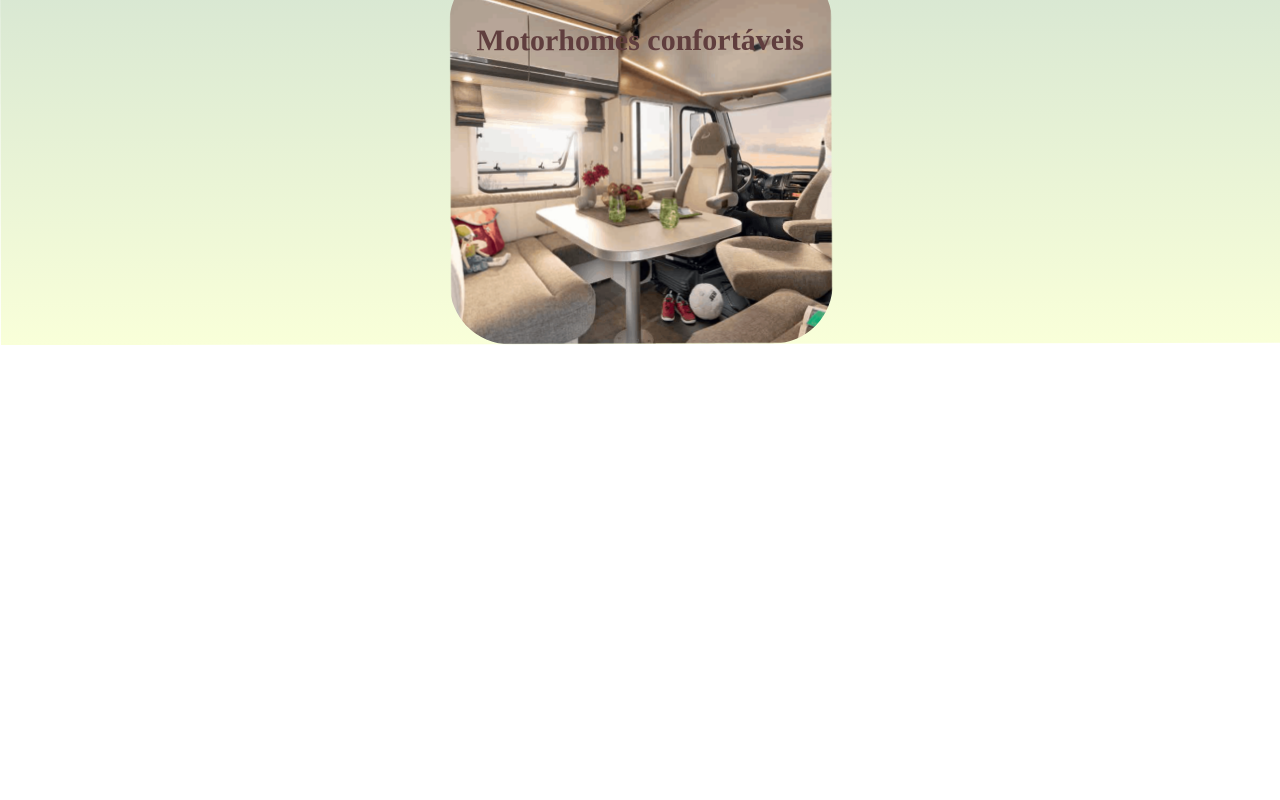
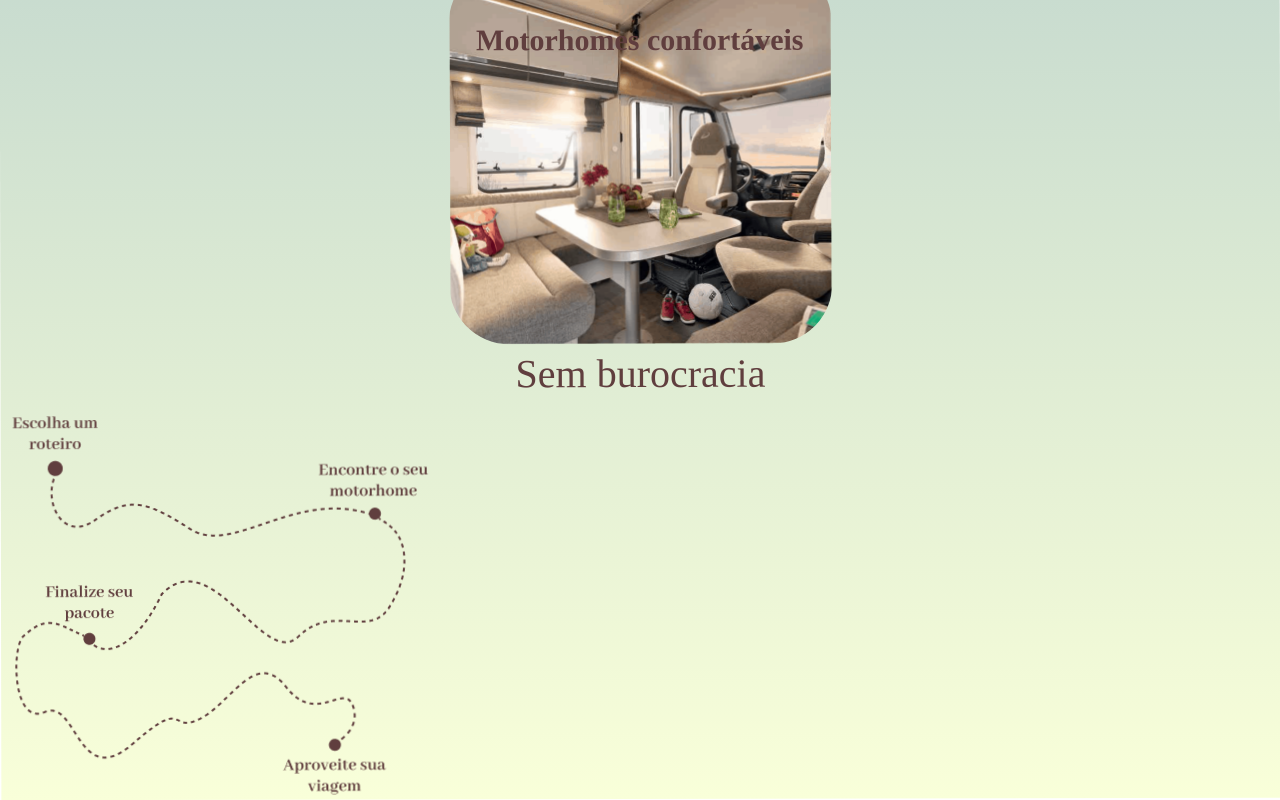
Before and after one commit to SamuelSilvaMelo/motourism, a React (Create React App) app in the folder frontend/: page / in a window 1280 px wide. Shown: the part 1455-2255 px from the top of the page. Before the commit the page ends 1800 px from the top, so only its background shows below. Built offline with nearby package versions, Linux system fonts and the light colour scheme; a web font is replaced by a local one.

Commit message:
feat: add sem burocracia section

```diff
--- a/frontend/src/pages/Main.jsx
+++ b/frontend/src/pages/Main.jsx
@@ -4,6 +4,7 @@ import logo from '../assets/Logo.svg';
 import scrollingIcon from '../assets/scrollingIcon.png';
 import bg1 from '../assets/bg1.png';
 import bg2 from '../assets/bg2.png';
+import bg3 from '../assets/bg3.png';
 import '../styles/Main.css';
 
 const Main = () => (
@@ -30,6 +31,10 @@ const Main = () => (
           <p>Motorhomes confortáveis</p>
         </div>
       </div>
+      <p>Sem burocracia</p>
+      <div className="Third-img">
+        <img className="Bg3" src={bg3} alt="Bg3" />
+      </div>
     </section>
   </div>
 );
```
Also changed, not shown: frontend/src/assets/bg3.png (added), frontend/src/assets/bg3.svg (added), frontend/src/styles/Main.css (line endings or trailing spaces).
